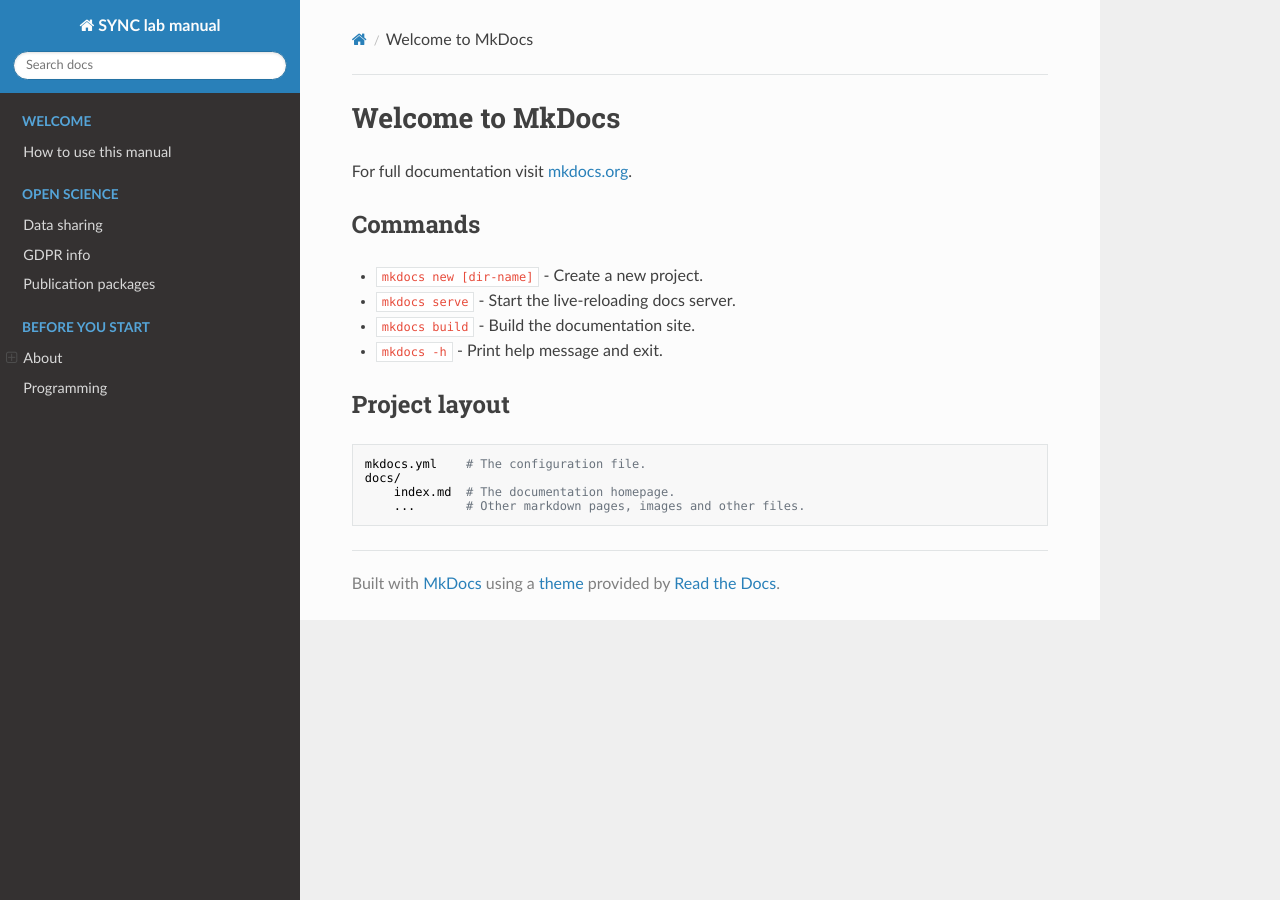
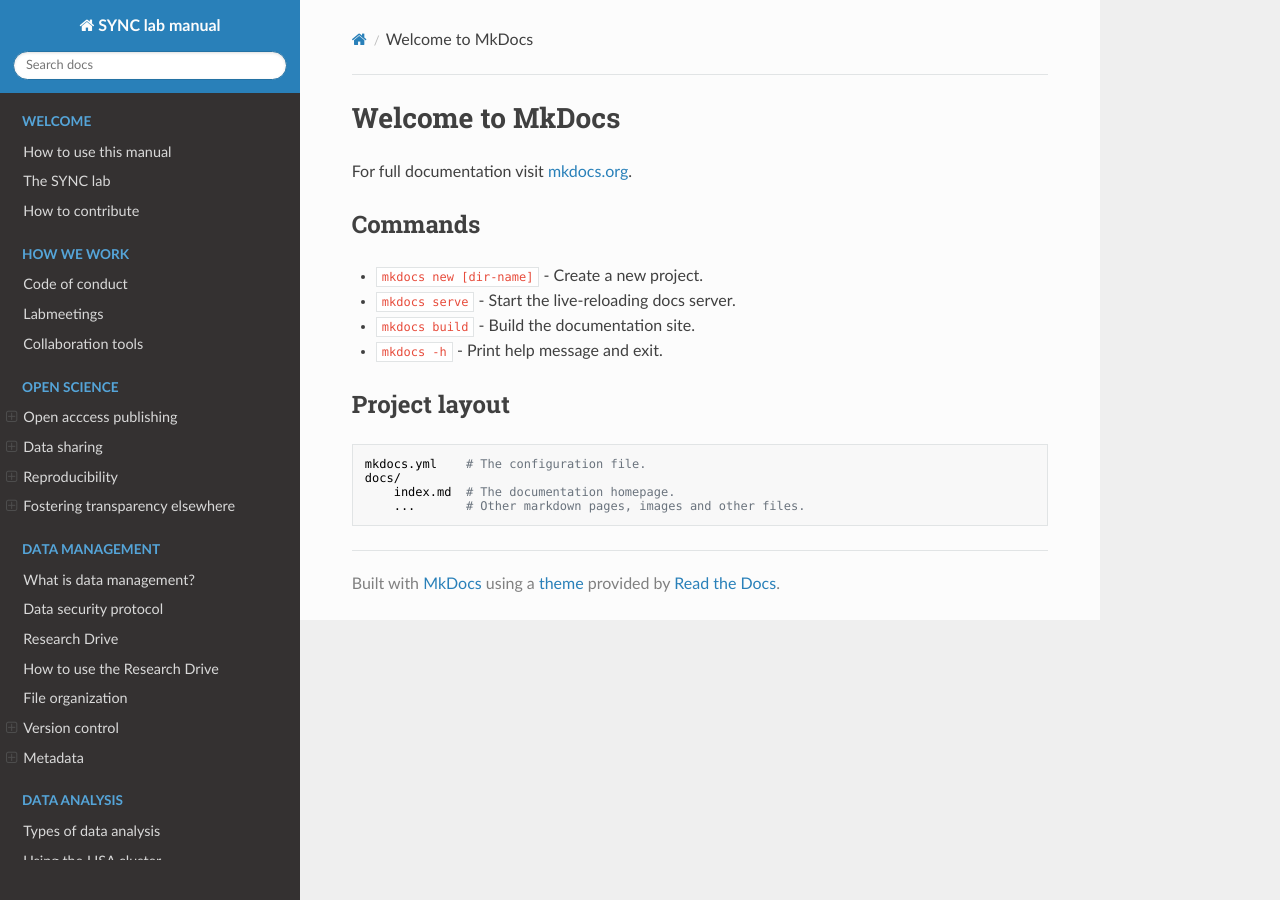
Before and after one commit to eur-synclab/eur-synclab.github.io, an MkDocs documentation site: the page built from docs/index.md, in a window 1280 px wide. Built offline with MkDocs 1.6.1, drawn with Linux system fonts in a browser that asks for light colours; nearby versions of some CDN libraries.

Commit message:
Make first version of config file

```diff
--- a/mkdocs.yml
+++ b/mkdocs.yml
@@ -1,14 +1,55 @@
 site_name: SYNC lab manual
-
 nav:
   - Welcome:
     - How to use this manual: "how-to-use.md"
+    - The SYNC lab: "intro-sync.md"
+    - How to contribute: "contribute.md"
+  - How we work:
+    - Code of conduct: "code-of-conduct.md"
+    - Labmeetings: "labmeetings.md"
+    - Collaboration tools: "collab-tool.md"
   - Open Science:
-    - Data sharing: "data-sharing.md"
-    - GDPR info: "GDPR.md"
-    - Publication packages: "Publication-packages.md"
-  - Before you start:
-    - About:
-      - about1: "01-before-you-start.md"
-    - Programming: "programming.md"
+    - Open acccess publishing:
+      - Information: "open-access-info.md"
+      - How to publish open access: "open-access-how.md"
+      - Useful resources: "open-access-resources.md"
+    - Data sharing:
+      - The GDPR: "gdpr.md"
+      - Publication packages: "pub-packages.md"
+      - How to share data? "data-sharing-how.md"
+      - How to use NeuroVault: "neurovault.md"
+      - Data sharing agreement template: "dsa-template.md"
+    - Reproducibility:
+      - Open software: "open-software.md"
+      - Open code: "open-code"
+      - Version control software: "vc-software.md"
+    - Fostering transparency elsewhere:
+      - Preregistering your research: "preregistration.md"
+      - Transparency guidelines: "transarency-guidelines.md"
+      - Using the Open Science Framework: "osf.md"
+  - Data management:
+    - What is data management?: "datamanagement-intro.md"
+    - Data security protocol: "code-of-conduct.md"
+    - Research Drive: "research-drive-info.md"
+    - How to use the Research Drive: "research-drive-how.md"
+    - File organization: "folder-structure.md"
+    - Version control:
+      - Basic principles: "vc-principles.md"
+      - Version control for code: "vc-github.md"
+      - Version control for data: "vc-datalad.md"
+    - Metadata:
+      - FAIR data: "FAIR.md"
+      - Types of metadata: "types-metadata.md"
+      - DMP and DPIA: "dmp-dpia-info.md"
+      - Codebooks: "codebooks.md"
+  - Data analysis:
+    - Types of data analysis: "types-analysis.md"
+    - Using the LISA cluster: "LISA-how.md"
+  - Reaching out to society:
+    - Science communication and citizen science: "intro-scicom.md"
+    - Our outreach practices: "outreach-practices.md"
+  - Getting started at the EUR:
+    - Welcome at the EUR!: "welcome-eur.md"
+    - Resources and contacts: "resources-contacts-eur.md"
+    - Email signature: "email-signature.md"
 theme: readthedocs
```
